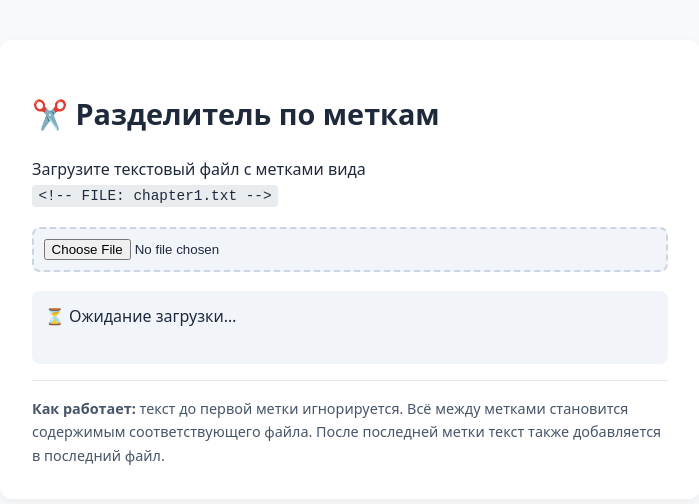
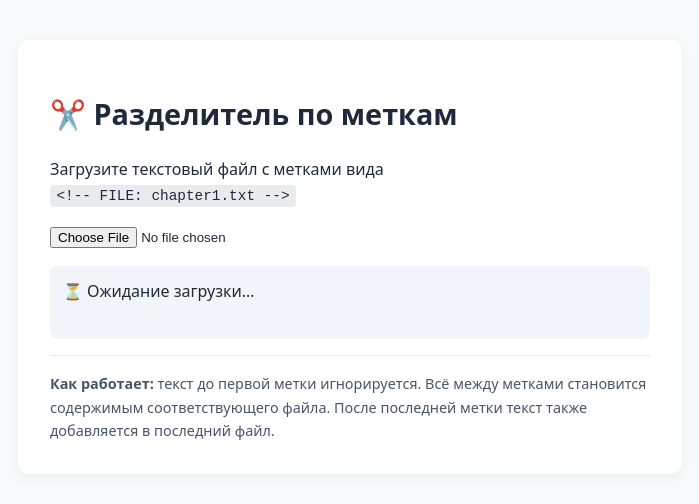
Before and after one commit to butko/text-separator, a plain HTML site: page index.html in a window 1280 px wide. Shown: the whole page, without its empty margins (290-989 px from the left). Drawn offline with nearby package versions, Linux system fonts and the light colour scheme.

Commit message:
ширина блока

```diff
--- a/index.html
+++ b/index.html
@@ -31,6 +31,9 @@
             padding: 2rem;
             border-radius: 12px;
             box-shadow: 0 4px 12px rgba(0,0,0,0.05);
+            max-width: 600px;
+            margin: auto;
+}
         }
         input[type="file"] {
             display: block;
```
